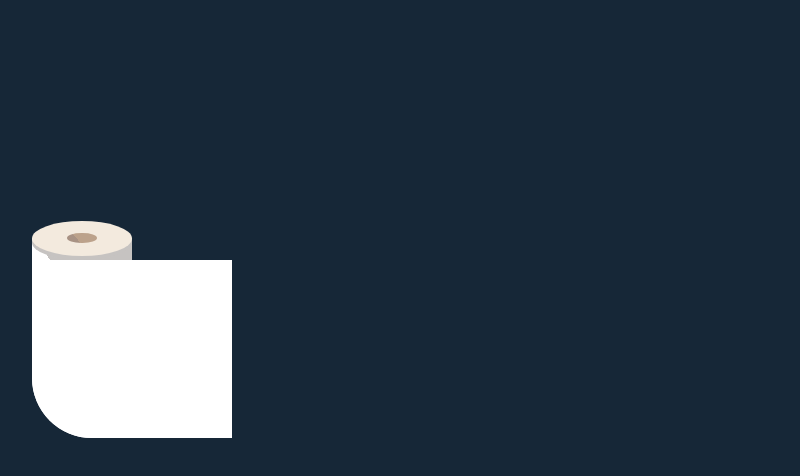
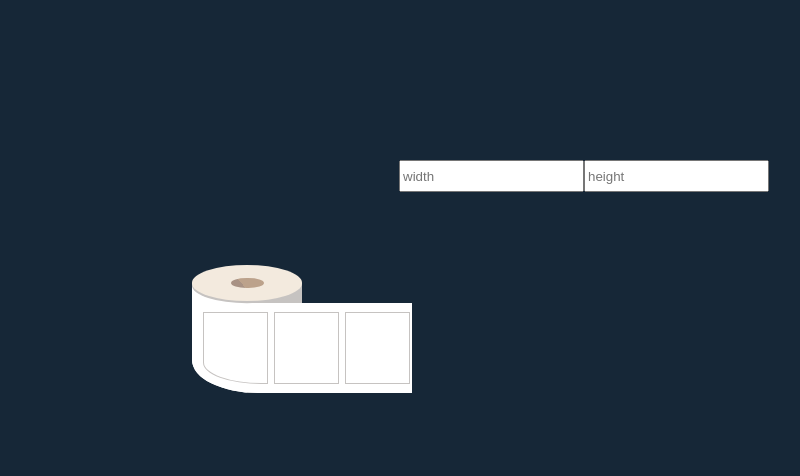
Before and after one commit to yodarango-showcase/label_roll_preview, a React (Vite) app: page / in a window 1280 px wide. Shown: the top 476 px of the page, without its empty margins (56-856 px from the left). Built offline with nearby package versions, Linux system fonts and the light colour scheme.

Commit message:
changing px to %

```diff
--- a/src/main.jsx
+++ b/src/main.jsx
@@ -1,10 +1,10 @@
 import React from "react";
 import ReactDOM from "react-dom/client";
-import { Roll } from "./roll";
+import { RollPreview } from "./roll";
 import "./index.css";
 
 ReactDOM.createRoot(document.getElementById("root")).render(
   <React.StrictMode>
-    <Roll />
+    <RollPreview />
   </React.StrictMode>
 );
--- a/src/roll.jsx
+++ b/src/roll.jsx
@@ -4,8 +4,8 @@ import logo from "./assets/sttark_label_logo.png";
 
 // initial roll dimensions
 const rollDimensions = {
-    width: 100,
-    height: 200,
+    width: 110,
+    height: 110,
     thickness: 30,
   },
   { width, height, thickness } = rollDimensions;
@@ -18,8 +18,8 @@ const styles = {
       cylinder: {
         borderBottomLeftRadius: `${width * 0.6}px ${height * 0.3}px `,
         backgroundImage: `linear-gradient(
-      60deg,
-      #ffffff ${50 + width * 0.06}%,
+      90deg,
+      #ffffff 50%,
       #C6C3C1 50%
     )`,
       },
@@ -36,6 +36,11 @@ const styles = {
         width: `${width * 2}px`,
         borderBottomLeftRadius: `${width * 0.6}px ${height * 0.3}px`,
       },
+
+      label: {
+        height: "80%",
+        //width: `${width / 3.2}%`, // decimal accounts for margin
+      },
     },
   },
   {
@@ -43,21 +48,59 @@ const styles = {
     roll: { rollThickness },
     roll: { rollLength },
     roll: { cylinder },
+    roll: { label },
   } = styles;
 
-console.log(roll);
+export const Roll = ({ labelWidth, labelLength }) => {
+  let width = labelWidth >= 4 ? `${labelWidth * 10}px` : "110px";
+  let length =
+    labelLength <= 2
+      ? `9.5%`
+      : labelLength > 2
+      ? `${100 / Math.ceil((rollDimensions.width * 2) / (labelLength * 10))}%`
+      : "31%";
 
-export const Roll = () => {
   return (
     <div className='component-wrapper'>
-      <div className='roll' style={roll}>
+      <div className='roll' style={{ ...roll, height: width }}>
         <div className='roll_thickness' style={rollThickness}>
           <div className='thickness_core'></div>
         </div>
         <div className='cylinder' style={cylinder}>
-          <div className='roll_length' style={rollLength}></div>
+          <div className='roll_length' style={rollLength}>
+            {[...Array(10)].map((_, i) => (
+              <div
+                key={i}
+                className='label'
+                style={{ ...label, width: length }}
+              ></div>
+            ))}
+          </div>
         </div>
       </div>
     </div>
   );
 };
+
+export const RollPreview = () => {
+  const [width, setWidth] = useState();
+  const [length, setLength] = useState();
+
+  return (
+    <>
+      <div className='inputs'>
+        <input
+          type='text'
+          placeholder='width'
+          onChange={(e) => setWidth(e.target.value)}
+        />
+        <input
+          type='text'
+          placeholder='height'
+          onChange={(e) => setLength(e.target.value)}
+        />
+      </div>
+      <Roll labelWidth={width} labelLength={length} />
+    </>
+  );
+};
--- a/src/roll.scss
+++ b/src/roll.scss
@@ -20,7 +20,18 @@ $roll-material-color-shadow: #c6c3c1;
   justify-content: flex-start;
   flex-wrap: wrap;
   gap: 3rem;
-  padding-left: 5rem;
+  padding-left: 15rem;
+}
+
+// inputs
+.inputs {
+  position: fixed;
+  inset: 0;
+  margin: 10rem auto 0;
+  z-index: 50;
+  display: flex;
+  justify-content: center;
+  height: 2rem;
 }
 
 .roll {
@@ -46,9 +57,15 @@ $roll-material-color-shadow: #c6c3c1;
     overflow-y: hidden;
 
     .roll_length {
+      display: flex;
+      align-items: center;
+      justify-content: flex-start;
+      padding-left: 10%;
+      column-gap: 3%;
       position: absolute;
       top: 0;
       height: 100%;
+      overflow-x: hidden;
       background-color: $roll-material-color;
     }
   }
@@ -80,3 +97,19 @@ $roll-material-color-shadow: #c6c3c1;
     }
   }
 }
+
+.roll {
+  .roll_length {
+    .label {
+      flex-shrink: 0;
+      flex-grow: 0;
+      border: 1px solid #c6c3c1;
+    }
+
+    .label:first-of-type {
+      height: 90%;
+      border-bottom-left-radius: 90% 30%;
+      // clip-path: polygon(0 0, 100% 8%, 100% 100%, 0% 100%);
+    }
+  }
+}
```
